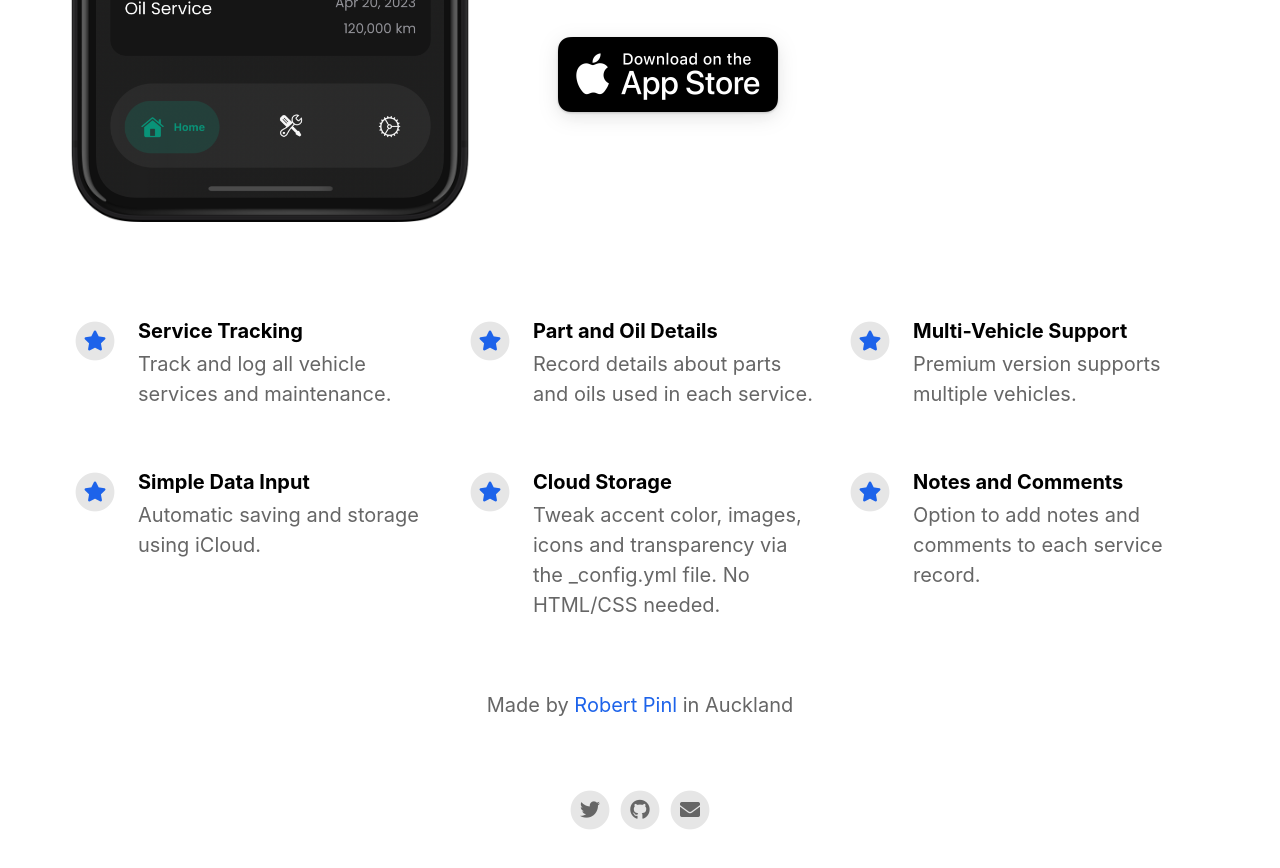
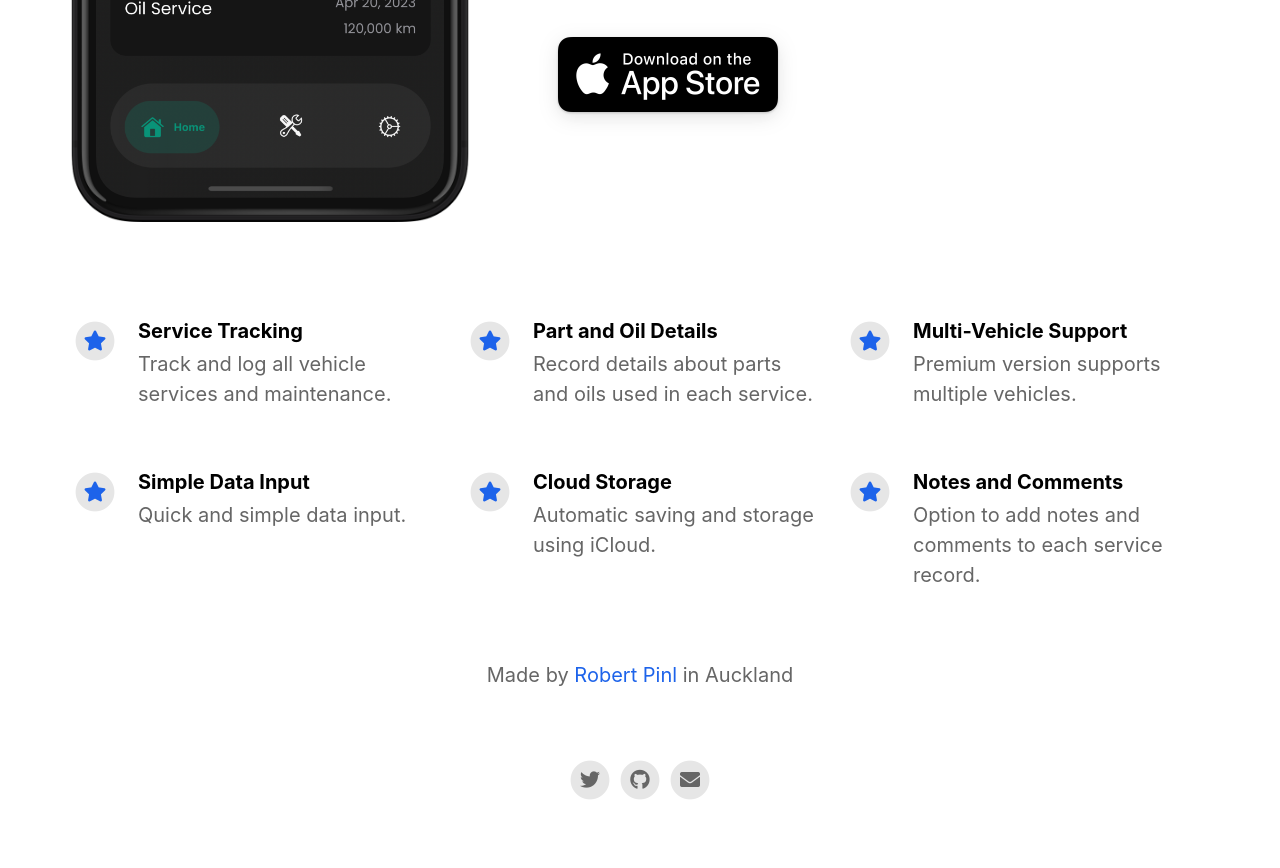
Before and after one commit to wrenchift/wrenchift, a Jekyll site: the page built from index.html, in a window 1280 px wide and 900 px high, scrolled down 763 px. Shown: the top 868 px of the window. Built offline with Jekyll 4.4.1, drawn with Linux system fonts in a browser that asks for light colours; nearby versions of some CDN libraries.

Commit message:
Update _config.yml

```diff
--- a/_config.yml
+++ b/_config.yml
@@ -48,11 +48,11 @@ features                                  :
     fontawesome_icon_name                 : star
 
   - title                                 : Simple Data Input
-    description                           : Automatic saving and storage using iCloud.
+    description                           : Quick and simple data input.
     fontawesome_icon_name                 : star
 
   - title                                 : Cloud Storage
-    description                           : Tweak accent color, images, icons and transparency via the _config.yml file. No HTML/CSS needed.
+    description                           : Automatic saving and storage using iCloud.
     fontawesome_icon_name                 : star
 
   - title                                 : Notes and Comments
```
